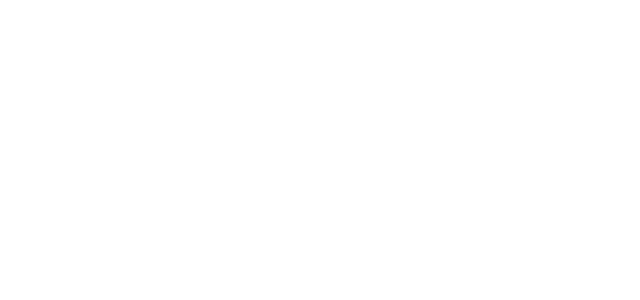
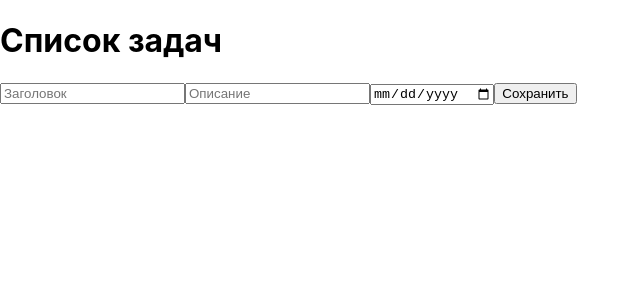
Before and after one commit to KrisGurach/test-task-list, a React (Create React App) app: page / in a window 1280 px wide. Shown: the top 300 px of the page, without its empty margins (0-640 px from the left). Built offline with nearby package versions, Linux system fonts and the light colour scheme.

Commit message:
create form for to do list

```diff
--- a/src/App.js
+++ b/src/App.js
@@ -1,8 +1,31 @@
-import React from 'react';
-import './App.css';
+import React from "react";
+import "./App.css";
 
 const App = () => {
-
+   return (
+  <div className="container">
+    <h1>Список задач</h1>
+    <form>
+      <input
+        type="text"
+        placeholder="Заголовок"
+        required
+      />
+      <input
+        type="text"
+        placeholder="Описание"
+        required
+      />
+      <input
+        type="date"
+        required
+      />
+      <button type="submit">Сохранить</button>
+    </form>
+    <ul>
+    </ul>
+  </div>
+   );
 };
 
 export default App;
```
